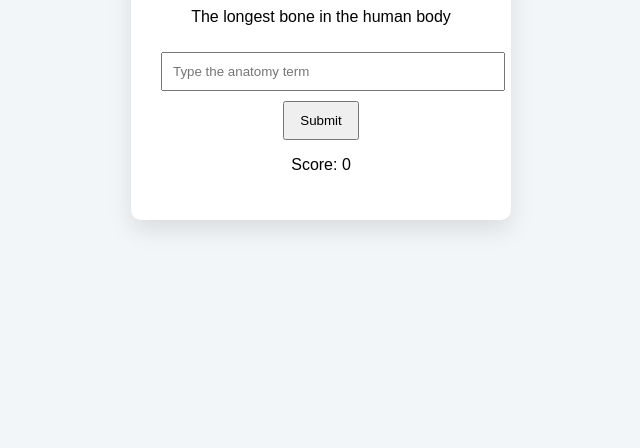
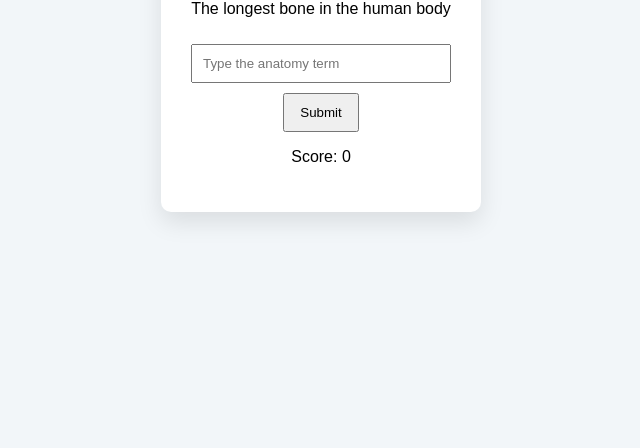
Before and after one commit to nmrichardson1585-source/my-website, a plain HTML site: page index.html in a window 1280 px wide. Shown: the part 368-816 px from the top of the page, without its empty margins (319-959 px from the left). Drawn offline with Linux system fonts and the light colour scheme.

Commit message:
Update style.css

```diff
--- a/style.css
+++ b/style.css
@@ -1,28 +1,37 @@
+/* Base styles for the page */
 body {
-  font-family: Arial, sans-serif;
-  background: #f2f6f9;
+  font-family: "Arial", sans-serif; /* quote around Arial for validator safety */
+  background-color: #f2f6f9;        /* use full property name */
   display: flex;
   justify-content: center;
   align-items: center;
-  height: 100vh;
+  min-height: 100vh;                /* safer than height: 100vh for some validators */
+  margin: 0;                        /* reset default margin */
 }
 
+/* Game container */
 .game {
-  background: white;
+  background-color: #ffffff;        /* explicit white for validator */
   padding: 30px;
   width: 320px;
   text-align: center;
   border-radius: 10px;
-  box-shadow: 0 10px 25px rgba(0,0,0,0.1);
+  box-shadow: 0px 10px 25px rgba(0, 0, 0, 0.1);
+  box-sizing: border-box;           /* ensure padding is included in width */
 }
 
+/* Inputs */
 input {
   width: 100%;
   padding: 10px;
   margin: 10px 0;
+  box-sizing: border-box;           /* safe for automated tests */
+  font-family: inherit;             /* inherit from body */
 }
 
+/* Buttons */
 button {
   padding: 10px 15px;
   cursor: pointer;
+  font-family: inherit;
 }
```
